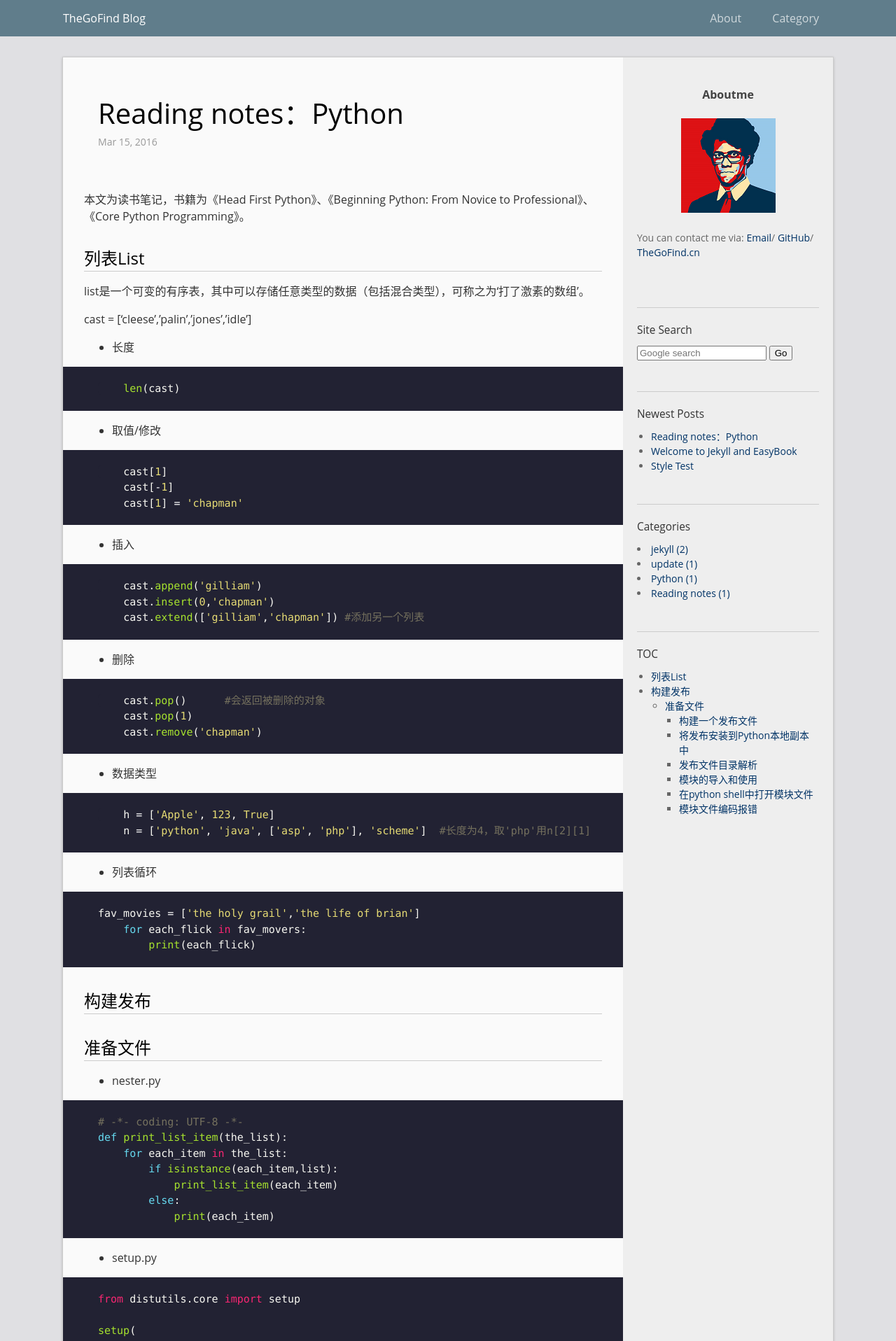
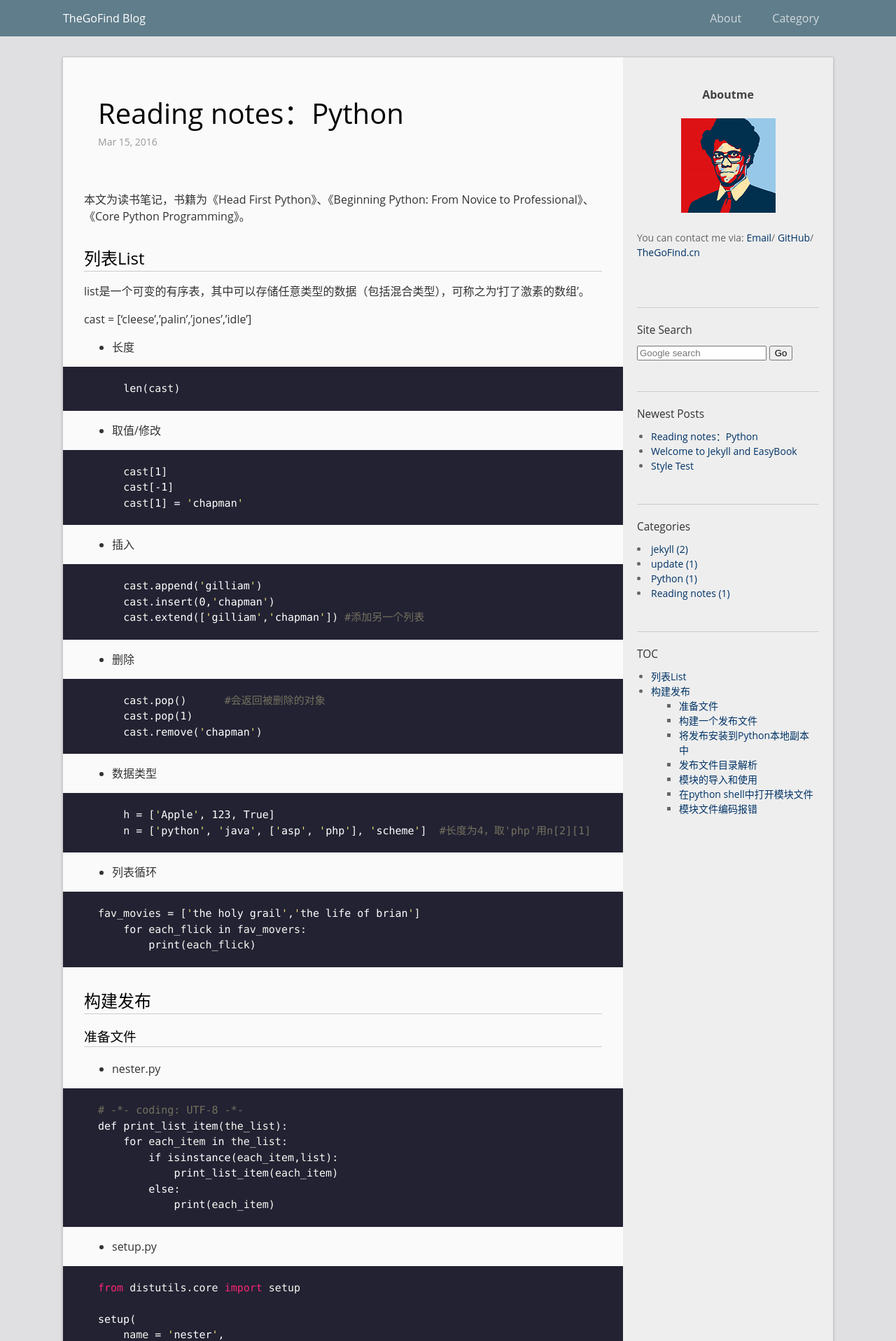
Before and after one commit to thegofind/thegofind.github.io, a Jekyll site: the page built from _posts/2016-03-15-Reading notes：Python.md, in a window 1280 px wide. Shown: the top 1916 px of the page at 70% size. Built offline with Jekyll 4.4.1, drawn with Linux system fonts in a browser that asks for light colours; comment, search, counter and statistics services are not loaded.

Commit message:
modified css

```diff
--- a/_posts/2016-03-15-Reading notes：Python.md
+++ b/_posts/2016-03-15-Reading notes：Python.md
@@ -60,7 +60,7 @@ fav_movies = ['the holy grail','the life of brian']
 
 # 构建发布
 
-## 准备文件
+### 准备文件
 
 - nester.py
 
--- a/_sass/_syntax-highlighting.scss
+++ b/_sass/_syntax-highlighting.scss
@@ -3,7 +3,7 @@
     .hll { background-color: #49483e }
     .c { color: #b6b6b6 } /* Comment */
     .err { color: #fff; background-color: #1e0010 } /* Error */
-    .k { color: #66d9ef } /* Keyword */
+    .k { color: #fff } /* Keyword */
     .l { color: #ae81ff } /* Literal */
     .n { color: #f8f8f2 } /* Name */
     .o { color: #fff } /* Operator */
@@ -22,7 +22,7 @@
     .kt { color: #66d9ef } /* Keyword.Type */
     .ld { color: #e6db74 } /* Literal.Date */
     .m { color: #ae81ff } /* Literal.Number */
-    .s { color: #e6db74 } /* Literal.String */
+    .s { color: #fff } /* Literal.String */
     .na { color: #a6e22e } /* Name.Attribute */
     .nb { color: #f8f8f2 } /* Name.Builtin */
     .nc { color: #a6e22e } /* Name.Class */
@@ -30,31 +30,31 @@
     .nd { color: #a6e22e } /* Name.Decorator */
     .ni { color: #f8f8f2 } /* Name.Entity */
     .ne { color: #a6e22e } /* Name.Exception */
-    .nf { color: #a6e22e } /* Name.Function */
+    .nf { color: #fff } /* Name.Function */
     .nl { color: #f8f8f2 } /* Name.Label */
     .nn { color: #f8f8f2 } /* Name.Namespace */
     .nx { color: #a6e22e } /* Name.Other */
     .py { color: #f8f8f2 } /* Name.Property */
     .nt { color: #f92672 } /* Name.Tag */
     .nv { color: #f8f8f2 } /* Name.Variable */
-    .ow { color: #f92672 } /* Operator.Word */
+    .ow { color: #fff } /* Operator.Word */
     .w { color: #f8f8f2 } /* Text.Whitespace */
-    .mf { color: #ae81ff } /* Literal.Number.Float */
+    .mf { color: #fff } /* Literal.Number.Float */
     .mh { color: #ae81ff } /* Literal.Number.Hex */
-    .mi { color: #e6db74 } /* Literal.Number.Integer */
+    .mi { color: #fff } /* Literal.Number.Integer */
     .mo { color: #ae81ff } /* Literal.Number.Oct */
     .sb { color: #e6db74 } /* Literal.String.Backtick */
     .sc { color: #e6db74 } /* Literal.String.Char */
     .sd { color: #e6db74 } /* Literal.String.Doc */
     .s2 { color: #e6db74 } /* Literal.String.Double */
-    .se { color: #e6db74 } /* Literal.String.Escape */
+    .se { color: #fff } /* Literal.String.Escape */
     .sh { color: #e6db74 } /* Literal.String.Heredoc */
     .si { color: #e6db74 } /* Literal.String.Interpol */
     .sx { color: #e6db74 } /* Literal.String.Other */
     .sr { color: #e6db74 } /* Literal.String.Regex */
     .s1 { color: #e6db74 } /* Literal.String.Single */
     .ss { color: #e6db74 } /* Literal.String.Symbol */
-    .bp { color: #e6db74 } /* Name.Builtin.Pseudo */
+    .bp { color: #fff } /* Name.Builtin.Pseudo */
     .vc { color: #f8f8f2 } /* Name.Variable.Class */
     .vg { color: #f8f8f2 } /* Name.Variable.Global */
     .vi { color: #f8f8f2 } /* Name.Variable.Instance */
```
